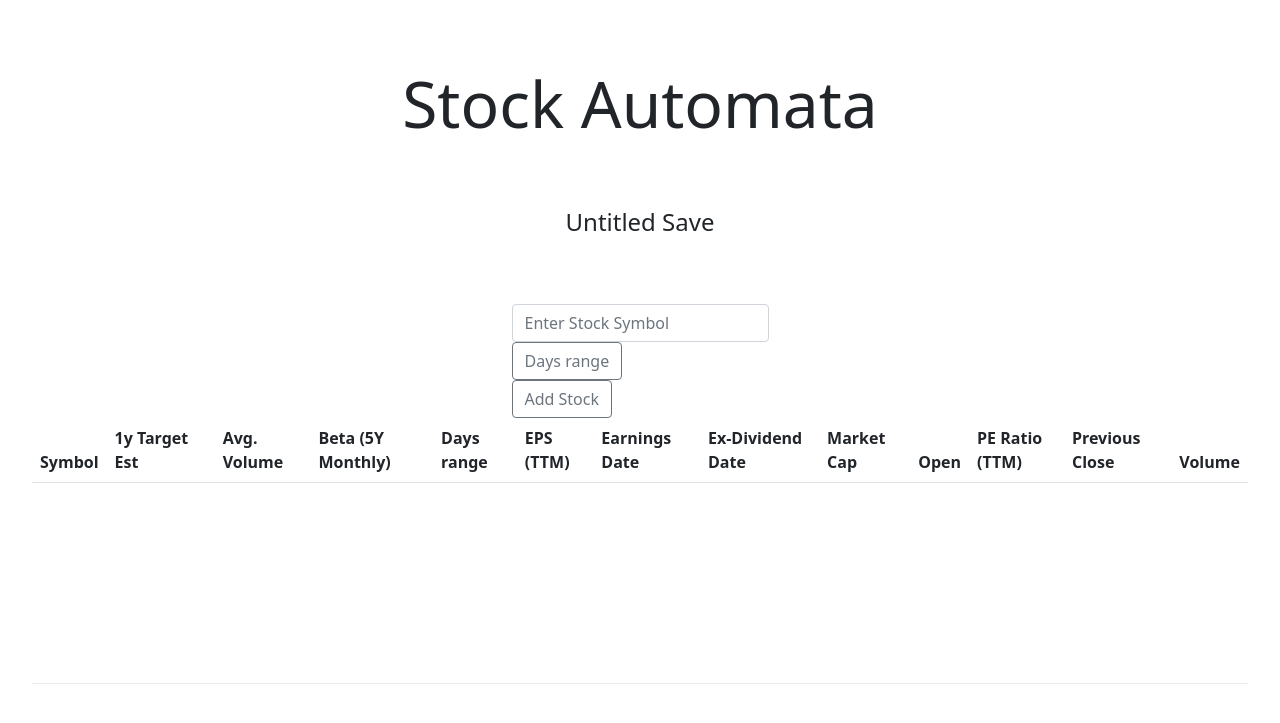
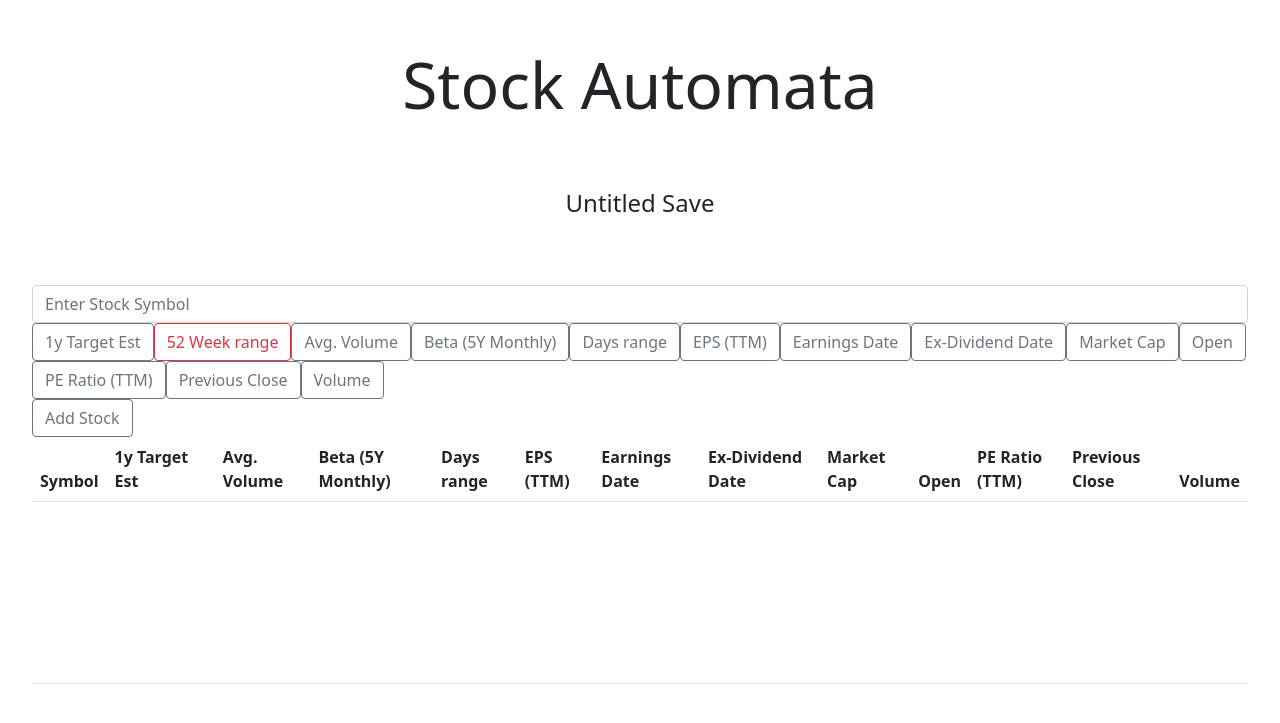
Before and after one commit to NeneWang/stock-automata, a Next.js app: page / in a window 1280 px wide. Shown: the part 117-840 px from the top of the page. Built offline with nearby package versions, Linux system fonts and the light colour scheme.

Commit message:
symbols | stocks | toggle button | allcases | setup the btns

```diff
--- a/components/SettingToggler.js
+++ b/components/SettingToggler.js
@@ -2,10 +2,12 @@
 
 import React from 'React';
 
-export default function SettingToggler({ setting, toggleSetting }) {
+export default function SettingToggler({ settings, setting, toggleSetting }) {
+    console.log(settings)
+    const color = settings[setting]?"secondary":"danger"
     return (
         <>
-            <button type="button" onClick={() => toggleSetting(setting)} class="btn btn-outline-secondary" >{setting}</button>
+            <button type="button" onClick={() => toggleSetting(setting)} class={`btn btn-outline-${color}`} >{setting}</button>
         </>
     )
 }
--- a/pages/index.js
+++ b/pages/index.js
@@ -73,7 +73,14 @@ export default function Home() {
 
         <form onSubmit={addStock}>
           <input type="text" name='symbol' class="form-control" placeholder="Enter Stock Symbol" />
-          <SettingToggler setting={"Days range"} toggleSetting={toggleSetting}/>
+          {
+            settings && Object.keys(settings).map(setting =>
+
+              <SettingToggler settings={settings} setting={setting} toggleSetting={toggleSetting} />
+
+            )
+          }
+
           <div class="input-group-append">
             <button type="submit" class="btn btn-outline-secondary" >Add Stock</button>
           </div>
```
